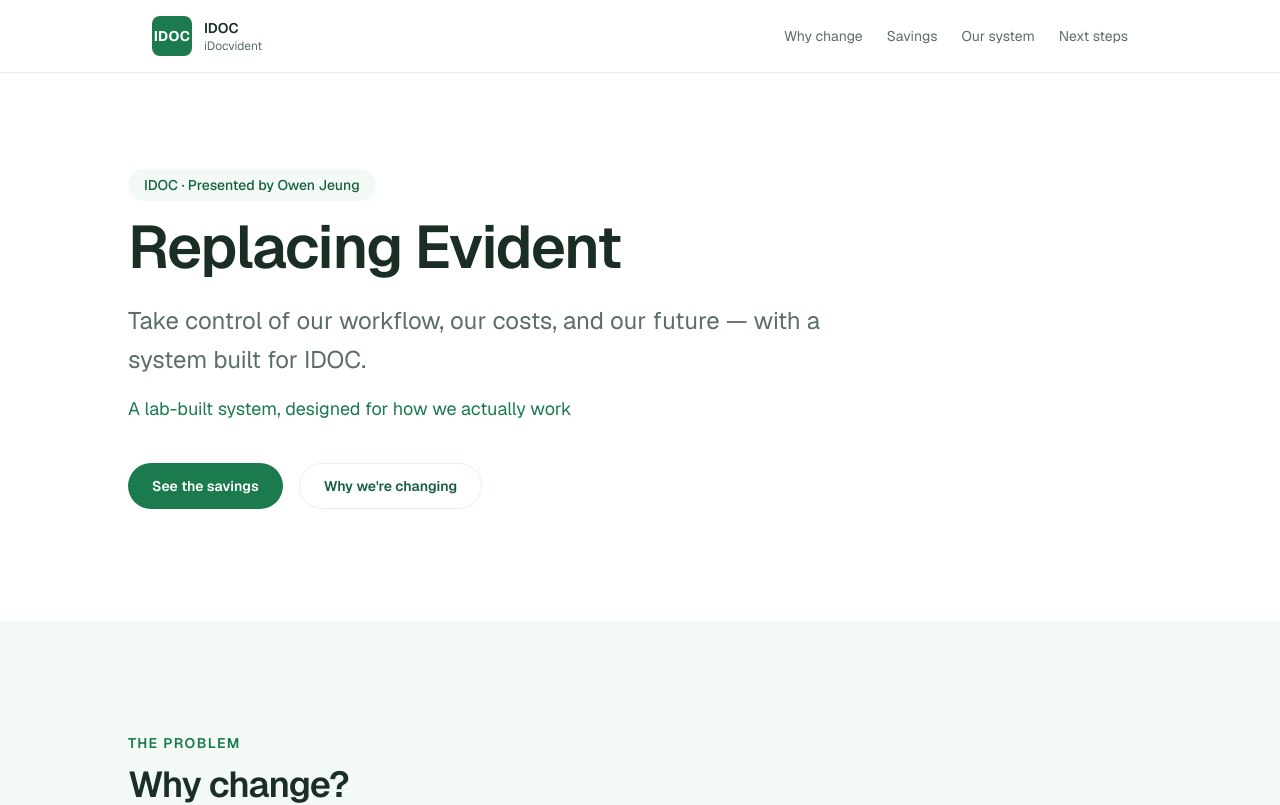
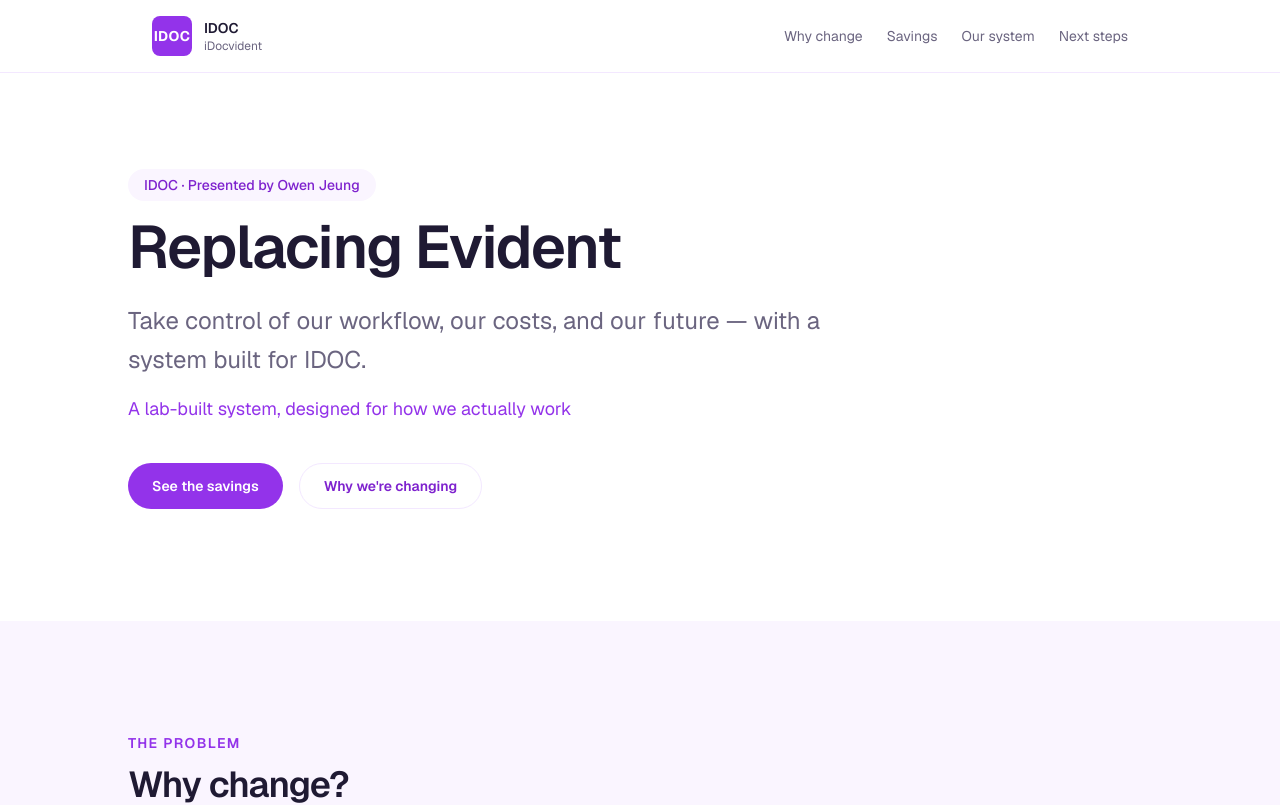
Before and after one commit to 0629owen/idocvident, a Next.js app: page / in a window 1280 px wide. Shown: the top 805 px of the page. Built offline with nearby package versions, Linux system fonts and the light colour scheme.

Commit message:
Switch presentation theme to purple

```diff
--- a/src/app/globals.css
+++ b/src/app/globals.css
@@ -2,13 +2,13 @@
 
 :root {
   --background: #ffffff;
-  --foreground: #1a2e24;
-  --green-50: #f3faf6;
-  --green-100: #e3f2ea;
-  --green-500: #2d8f5c;
-  --green-600: #1b7a4e;
-  --green-700: #15603e;
-  --muted: #5c6f65;
+  --foreground: #1f1a33;
+  --green-50: #faf5ff;
+  --green-100: #f3e8ff;
+  --green-500: #a855f7;
+  --green-600: #9333ea;
+  --green-700: #7e22ce;
+  --muted: #6b6580;
 }
 
 @theme inline {
```
